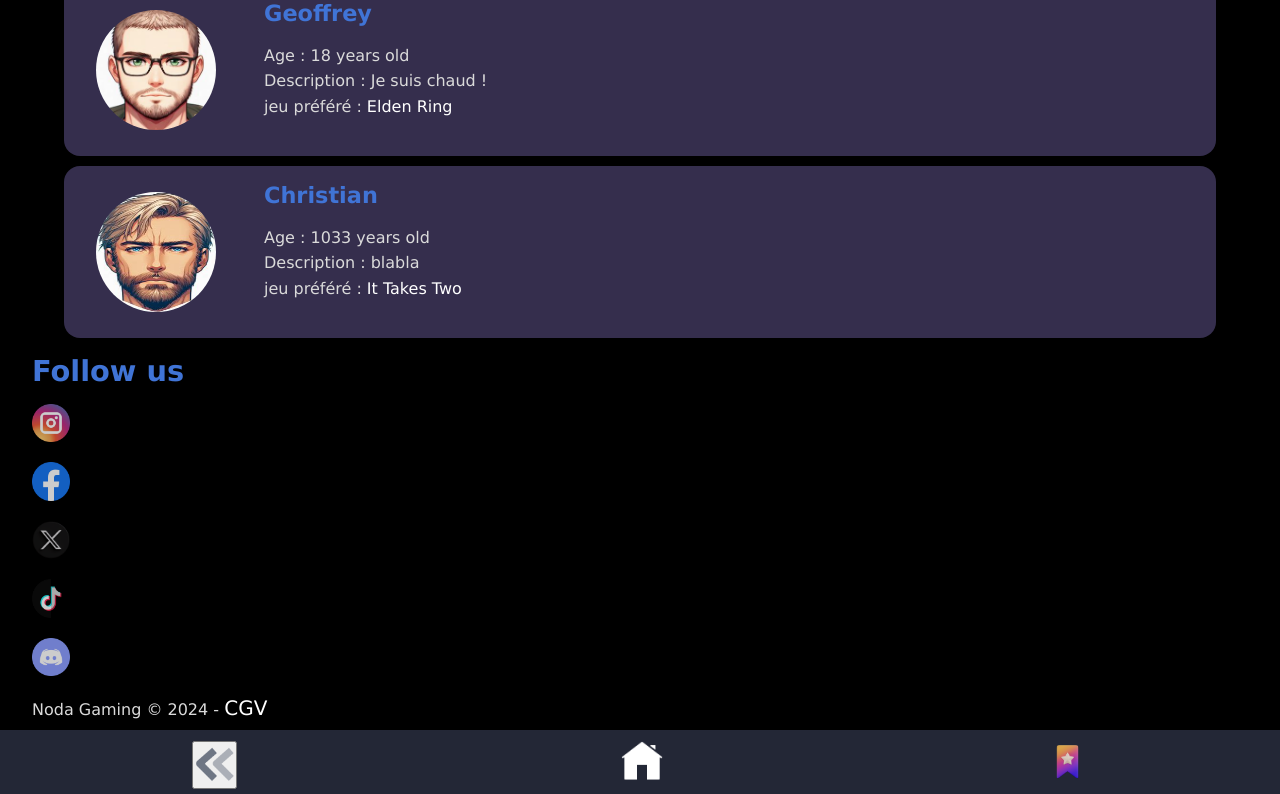
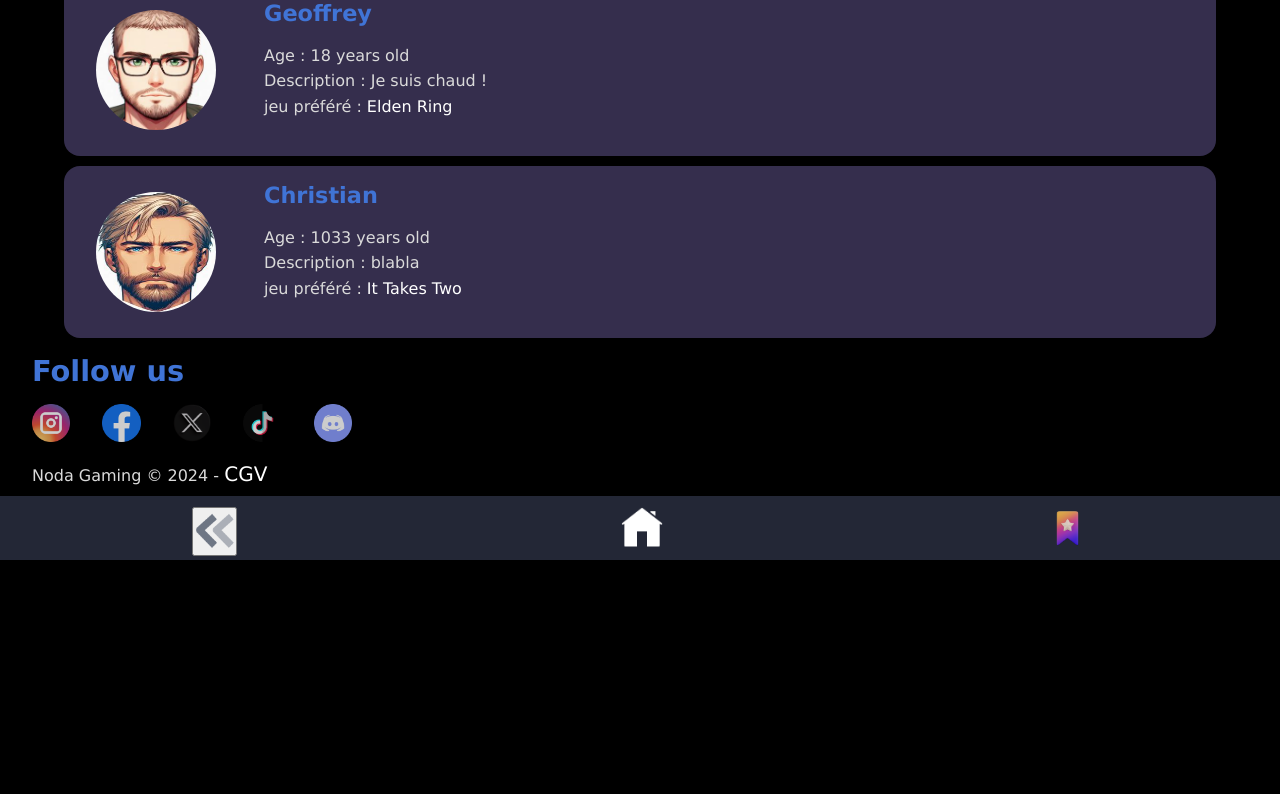
Before and after one commit to WildCodeSchool-2024-02/JS-RemoteFR-CodeOfWar-P2-Nodas, a React (Vite) app in the folder client/: page /about in a window 1280 px wide. Shown: the part 1252-2046 px from the top of the page. After the commit the page ends 1812 px from the top, so only its background shows below. Built offline with nearby package versions, Linux system fonts and the light colour scheme.

Commit message:
added new funtion css for classname network_link in about

```diff
--- a/client/src/pages/About.jsx
+++ b/client/src/pages/About.jsx
@@ -33,9 +33,11 @@ export default function About() {
         ))}
       </section>
       <h2 id="about2">Follow us</h2>
-      {networkLink.map((network) => (
-        <SocialNetwork key={network} network={network} />
-      ))}
+      <article className="network_link">
+        {networkLink.map((network) => (
+          <SocialNetwork key={network} network={network} />
+        ))}
+      </article>
       <p className="copyright">
         Noda Gaming © 2024 -{" "}
         <a
--- a/client/src/styles/about.css
+++ b/client/src/styles/about.css
@@ -122,3 +122,7 @@ p {
 .avatar > div > div > p {
   color: pink;
 }
+
+.network_link {
+  display: flex;
+}
```
